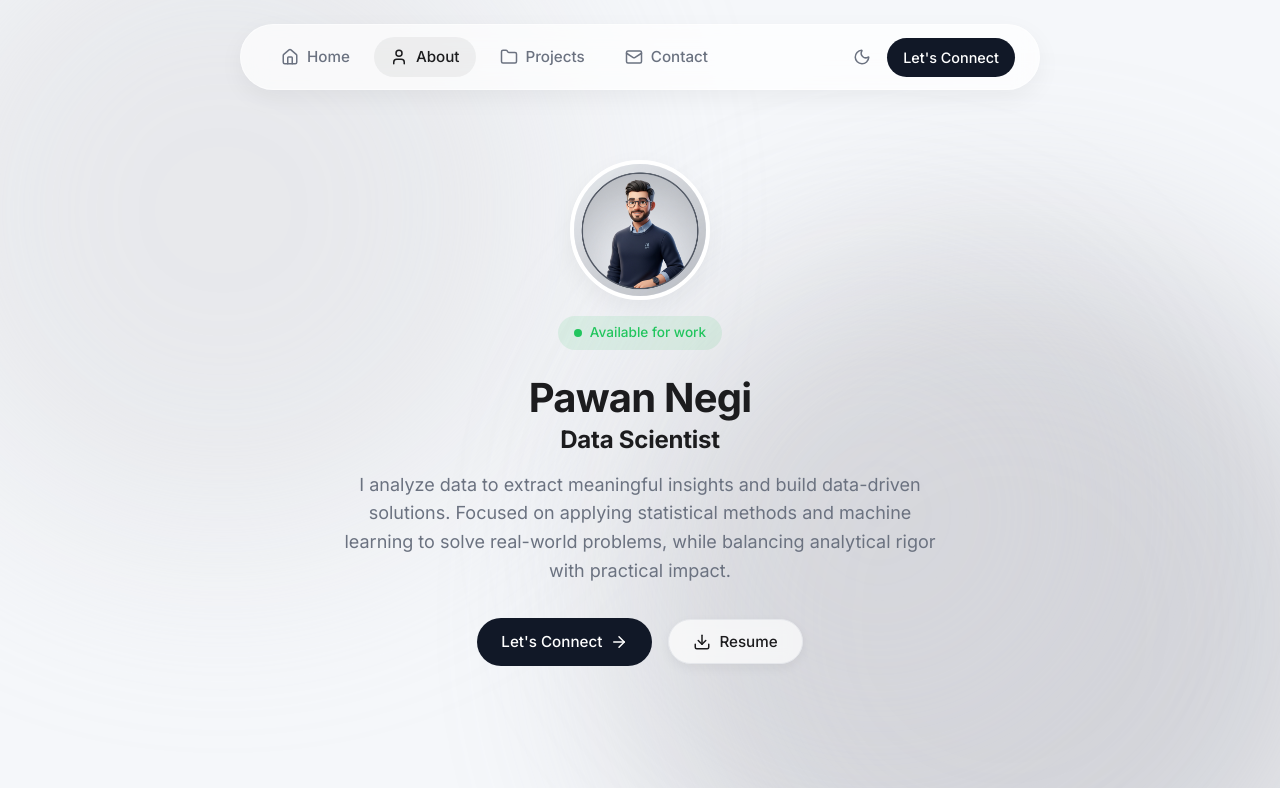
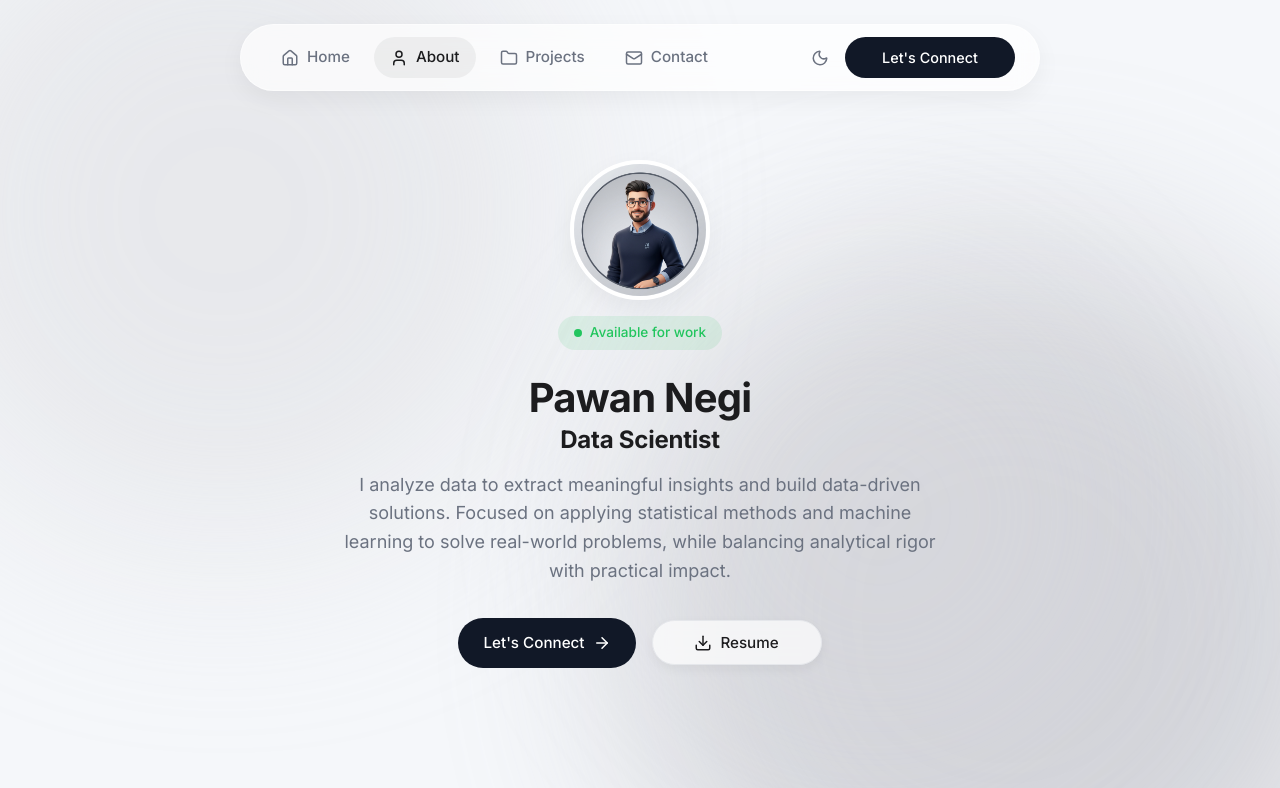
Before and after one commit to pawannegii/MyPortfolio, a React app: page / in a window 1280 px wide. Shown: the top 788 px of the page. Built offline with nearby package versions, Linux system fonts and the light colour scheme; the HTML template or start-up script is replaced by a standard one.

Commit message:
Fix symmetrical sizing for buttons

```diff
--- a/src/index.css
+++ b/src/index.css
@@ -274,6 +274,8 @@ p {
   font-weight: 500;
   font-size: 0.95rem;
   transition: var(--transition);
+  min-width: 170px;
+  border: 1px solid transparent;
 }
 
 .btn:active {
```
